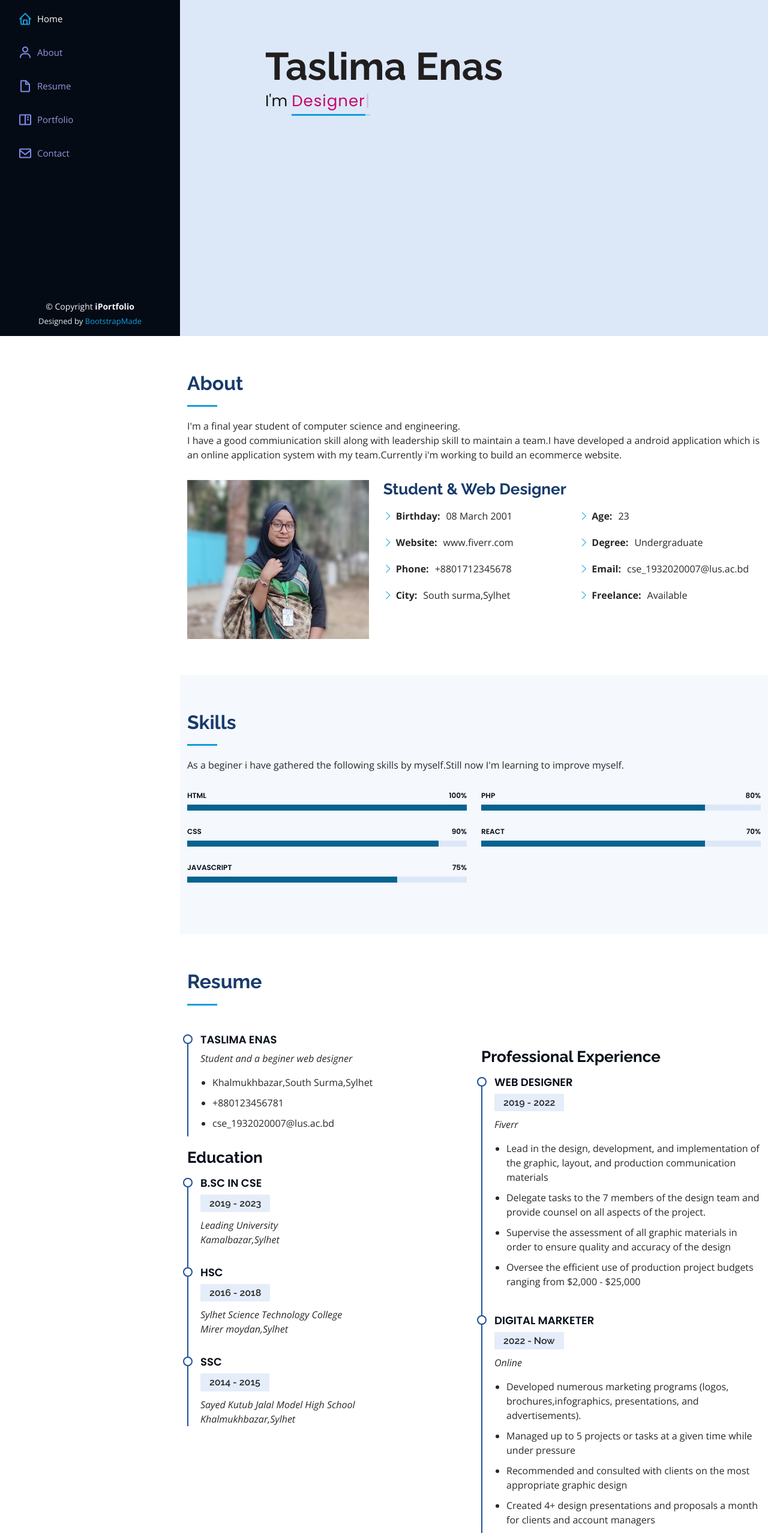
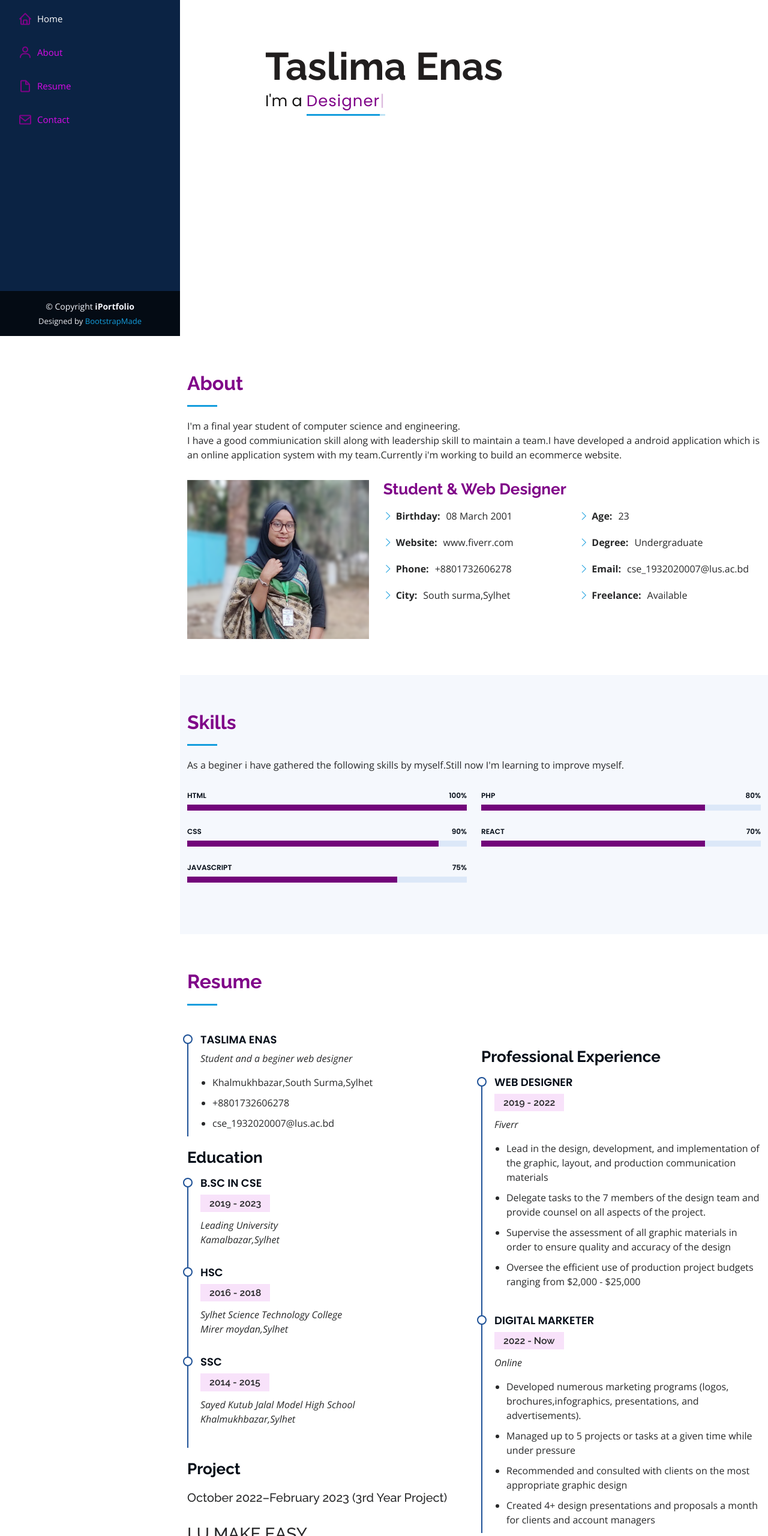
Before and after one commit to enastaslima/my_portfolio, a plain HTML site: page index.html in a window 1280 px wide. Shown: the part 240-2800 px from the top of the page at 60% size. Drawn offline with nearby package versions, Linux system fonts and the light colour scheme.

Commit message:
first commit

```diff
--- a/assets/css/style.css
+++ b/assets/css/style.css
@@ -11,6 +11,8 @@
 body {
   font-family: "Open Sans", sans-serif;
   color: #272829;
+
+
 }
 
 a {
@@ -70,14 +72,14 @@ h1, h2, h3, h4, h5, h6 {
   z-index: 9997;
   transition: all 0.5s;
   padding: 0 15px;
-  background: #040b14;
+  background: #0b2344;
   overflow-y: auto;
 }
 #header .profile img {
   margin: 15px auto;
   display: block;
   width: 120px;
-  border: 8px solid #2c2f3f;
+  border: 8px solid #292c3b;
 }
 #header .profile h1 {
   font-size: 24px;
@@ -144,7 +146,7 @@ h1, h2, h3, h4, h5, h6 {
 .nav-menu a, .nav-menu a:focus {
   display: flex;
   align-items: center;
-  color: #9198df;
+  color: #db0aea;
   padding: 12px 15px;
   margin-bottom: 8px;
   transition: 0.3s;
@@ -153,14 +155,14 @@ h1, h2, h3, h4, h5, h6 {
 .nav-menu a i, .nav-menu a:focus i {
   font-size: 24px;
   padding-right: 8px;
-  color: #7f8beb;
+  color: #7f0388;
 }
 .nav-menu a:hover, .nav-menu .active, .nav-menu .active:focus, .nav-menu li:hover > a {
   text-decoration: none;
   color: #fff;
 }
 .nav-menu a:hover i, .nav-menu .active i, .nav-menu .active:focus i, .nav-menu li:hover > a i {
-  color: #149ddd;
+  color: #7f0388;
 }
 
 /* Mobile Navigation */
@@ -173,7 +175,7 @@ h1, h2, h3, h4, h5, h6 {
   font-size: 24px;
   transition: all 0.4s;
   outline: none !important;
-  background-color: #149ddd;
+  background-color: #7f0388;
   color: #fff;
   width: 40px;
   height: 40px;
@@ -199,12 +201,13 @@ h1, h2, h3, h4, h5, h6 {
   width: 100%;
   height: 100vh;
 
+
   background-size: cover;
 
 }
 #hero:before {
   content: "";
-  background: #dce8f8;
+
   position: absolute;
   bottom: 0;
   top: 0;
@@ -213,7 +216,7 @@ h1, h2, h3, h4, h5, h6 {
   z-index: 1;
 }
 #hero .hero-container {
-  position: relative;
+
   z-index: 2;
 
   min-width: 300px;
@@ -232,7 +235,7 @@ h1, h2, h3, h4, h5, h6 {
   font-family: "Poppins", sans-serif;
 }
 #hero p span {
-  color: #c7056a;
+  color: #7f0388;
   padding-bottom: 4px;
   letter-spacing: 1px;
   border-bottom: 3px solid #149ddd;
@@ -268,6 +271,7 @@ section {
 
 .section-title {
   padding-bottom: 30px;
+
 }
 .section-title h2 {
   font-size: 32px;
@@ -275,7 +279,7 @@ section {
   margin-bottom: 20px;
   padding-bottom: 20px;
   position: relative;
-  color: #173b6c;
+  color: #7f0388;
 }
 .section-title h2::after {
   content: "";
@@ -297,7 +301,7 @@ section {
 .about .content h3 {
   font-weight: 700;
   font-size: 26px;
-  color: #173b6c;
+  color: #7f0388;
 }
 .about .content ul {
   list-style: none;
@@ -352,7 +356,7 @@ section {
   width: 1px;
   height: 10px;
   transition: 0.9s;
-  background-color: #04638f;
+  background-color: #72047a;
 }
 
 /*--------------------------------------------------------------
@@ -382,7 +386,7 @@ section {
 }
 .resume .resume-item h5 {
   font-size: 16px;
-  background: #e4edf9;
+  background: #f8e2fa;
   padding: 5px 15px;
   display: inline-block;
   font-weight: 600;
@@ -428,7 +432,7 @@ section {
 }
 .contact .info i {
   font-size: 20px;
-  color: #149ddd;
+  color: #7f0388;
   float: left;
   width: 44px;
   height: 44px;
--- a/index.html
+++ b/index.html
@@ -62,7 +62,7 @@
           <li><a href="#hero" class="nav-link scrollto active"><i class="bx bx-home"></i> <span>Home</span></a></li>
           <li><a href="#about" class="nav-link scrollto"><i class="bx bx-user"></i> <span>About</span></a></li>
           <li><a href="#resume" class="nav-link scrollto"><i class="bx bx-file-blank"></i> <span>Resume</span></a></li>
-          <li><a href="#portfolio" class="nav-link scrollto"><i class="bx bx-book-content"></i> <span>Portfolio</span></a></li>
+
 
           <li><a href="#contact" class="nav-link scrollto"><i class="bx bx-envelope"></i> <span>Contact</span></a></li>
         </ul>
@@ -72,10 +72,13 @@
 
   <!-- ======= Hero Section ======= -->
   <section id="hero" class="d-flex flex-column justify-content-center align-items-center">
+
     <div class="hero-container" data-aos="fade-in">
+
       <h1>Taslima Enas</h1>
-      <p>I'm <span class="typed" data-typed-items="Student,Designer, Freelancer"></span></p>
+      <p>I'm a <span class="typed" data-typed-items="Student,Designer, Freelancer"></span></p>
     </div>
+
   </section><!-- End Hero -->
 
   <main id="main">
@@ -103,7 +106,7 @@
                 <ul>
                   <li><i class="bi bi-chevron-right"></i> <strong>Birthday:</strong> <span>08 March 2001</span></li>
                   <li><i class="bi bi-chevron-right"></i> <strong>Website:</strong> <span>www.fiverr.com</span></li>
-                  <li><i class="bi bi-chevron-right"></i> <strong>Phone:</strong> <span>+8801712345678</span></li>
+                  <li><i class="bi bi-chevron-right"></i> <strong>Phone:</strong> <span>+8801732606278</span></li>
                   <li><i class="bi bi-chevron-right"></i> <strong>City:</strong> <span>South surma,Sylhet</span></li>
                 </ul>
               </div>
@@ -201,7 +204,7 @@
               <p><em>Student and a beginer web designer</em></p>
               <ul>
                 <li>Khalmukhbazar,South Surma,Sylhet</li>
-                <li>+880123456781</li>
+                <li>+8801732606278</li>
                 <li>cse_1932020007@lus.ac.bd</li>
               </ul>
             </div>
@@ -225,7 +228,23 @@
               <p><em>Sayed Kutub Jalal Model High School <br>Khalmukhbazar,Sylhet</em></p>
 
             </div>
-          </div>
+            <h3 class="resume-title">Project</h3>
+            <p>
+              <h5>October 2022–February 2023 (3rd Year Project)</h5> <br>
+<h3>LU MAKE EASY</h3> <br>
+ By using React Native <br>
+LU_Make_Easy is an android based application which will be used to solve students' hassle of applying for partial payment and makeup examination.
+
+To provide our students with a convenient and efficient method of making partial payment applications towards their fees.
+To improve the accuracy and speed of application processing.
+To make the partial payment process more accessible for students who might face difficulties in making a physical partial payment application process.
+To improve overall student’s satisfaction by providing students with a user friendly and reliable online partial payment application system.
+Technologies: React Native, React Js, React Router, React Bootstrap, Firebase (Authentication & Client-side deployment), Node Js, Express Js.
+            </p> <br> <br>
+          </div><br>
+
+
+
           <div class="col-lg-6" data-aos="fade-up" data-aos-delay="100">
             <h3 class="resume-title">Professional Experience</h3>
             <div class="resume-item">
@@ -250,15 +269,20 @@
                 <li>Created 4+ design presentations and proposals a month for clients and account managers</li>
               </ul>
             </div>
-          </div>
+
+
+          </div><br>
+          <div class="section-title">
+            <h2>Hobbies</h2>
+            <li>Painting</li>
+            <li>Baking</li>
+
+            <li>Travelling</li> <br>
+             <a href="https://www.facebook.com/trimenuscake">My Small Business</a>
         </div>
 
       </div>
     </section><!-- End Resume Section -->
-
-
-
-
 
     <!-- ======= Contact Section ======= -->
     <section id="contact" class="contact">
@@ -288,7 +312,7 @@
               <div class="phone">
                 <i class="bi bi-phone"></i>
                 <h4>Call:</h4>
-                <p>+88012345678</p>
+                <p>+8801732606278</p>
               </div>
 
 
```
Also changed, not shown: 1 other file.
